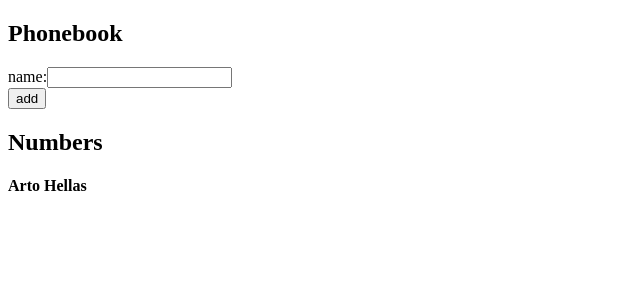
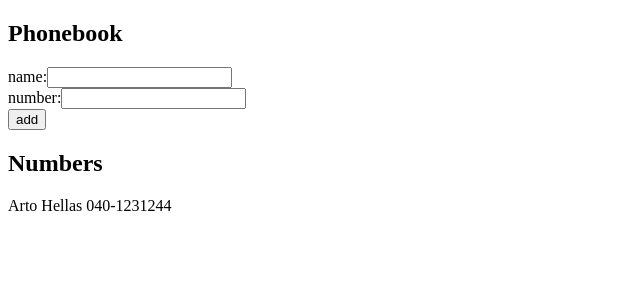
Before and after one commit to ric-rai/full-stack-open-2021, a React (Create React App) app in the folder osa2/puhelinluettelo/: page / in a window 1280 px wide. Shown: the top 300 px of the page, without its empty margins (0-640 px from the left). Built offline with nearby package versions, Linux system fonts and the light colour scheme.

Commit message:
exercise 2.8

```diff
--- a/osa2/puhelinluettelo/src/App.js
+++ b/osa2/puhelinluettelo/src/App.js
@@ -1,22 +1,24 @@
 import React, { useState } from 'react'
 
-const Person = ({name}) => <h4>{name}</h4>
+const Person = ({name, numer}) => <p>{name} {numer}</p>
 
 const App = () => {
     const [persons, setPersons] = useState([
-        { name: 'Arto Hellas' }
+        {name: 'Arto Hellas', number: "040-1231244"}
     ])
     const [newName, setNewName] = useState('')
+    const [newNumber, setNewNumber] = useState('')
 
-    const handleNewName = e => setNewName(e.target.value)
+    const handleInputChange = (setter) => e => setter(e.target.value)
 
     const addPerson = e => {
         e.preventDefault()
         if (persons.map(p => p.name).includes(newName))
             alert(`${newName} is already added to phonebook`)
         else {
-            setPersons(persons.concat({name: newName}))
+            setPersons(persons.concat({name: newName, number: newNumber}))
             setNewName('')
+            setNewNumber('')
         }
     }
 
@@ -25,17 +27,17 @@ const App = () => {
             <h2>Phonebook</h2>
             <form onSubmit={addPerson}>
                 <div>name:
-                    <input
-                        value={newName}
-                        onChange={handleNewName}
-                    />
+                    <input value={newName} onChange={handleInputChange(setNewName)}/>
+                </div>
+                <div> number:
+                    <input value={newNumber} onChange={handleInputChange(setNewNumber)}/>
                 </div>
                 <div>
                     <button type="submit">add</button>
                 </div>
             </form>
             <h2>Numbers</h2>
-            {persons.map(p => <Person key={p.name} name={p.name}/>)}
+            {persons.map(p => <Person key={p.name} name={p.name} numer={p.number}/>)}
         </div>
     )
 
```
